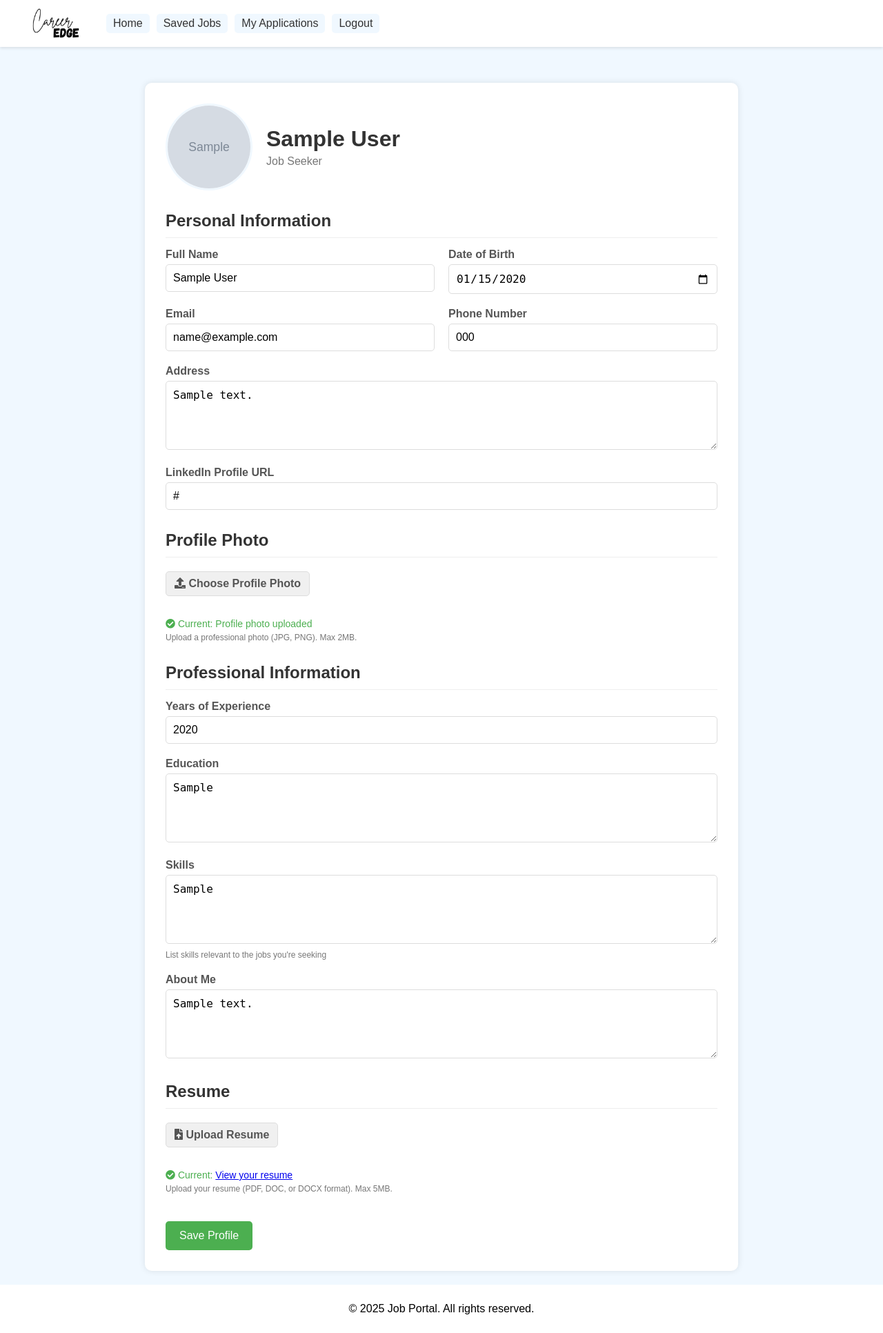
After one commit to VaishnaviRaoB/Career_Edge, a Django app: page /seeker/profile/ in a window 1280 px wide. The commit adds this page. Shown: the whole page at 69% size. Run offline with Django 3.2, Linux system fonts and the light colour scheme; a user stored in the database is signed in; tables that the repository leaves empty hold one stand-in row (values such as "Sample post"); grey boxes marked "Sample" are stand-in pictures; one stand-in notice (Sample message) is shown.

Commit message:
seeker profile page

```diff
--- a/Career_edge/career_edge/forms.py
+++ b/Career_edge/career_edge/forms.py
@@ -2,7 +2,7 @@
 
 from django import forms
 from django.contrib.auth.models import User
-from .models import Job, JobApplication, UserProfile, JobProvider
+from .models import Job, JobApplication, UserProfile, JobProvider, JobSeeker
 
 from django import forms
 from .models import Job# forms.py
@@ -73,6 +73,7 @@ class UserRegistrationForm(forms.ModelForm):
         if commit:
             user.save()
         return user
+
 class SeekerRegistrationForm(forms.ModelForm):
     password = forms.CharField(label='Password', widget=forms.PasswordInput)
     confirm_password = forms.CharField(label='Confirm Password', widget=forms.PasswordInput)
@@ -131,3 +132,16 @@ class EditCompanyProfileForm(forms.ModelForm):
     class Meta:
         model = JobProvider
         fields = ['company_name', 'company_description', 'contact_email', 'website', 'logo']
+
+class JobSeekerProfileForm(forms.ModelForm):
+    class Meta:
+        model = JobSeeker
+        fields = ['full_name', 'email', 'phone', 'address', 'education',
+                  'experience_years', 'skills', 'resume', 'profile_picture',
+                  'linkedin', 'about_me', 'date_of_birth']
+        widgets = {
+            'date_of_birth': forms.DateInput(attrs={'type': 'date'}),
+            'skills': forms.Textarea(attrs={'placeholder': 'Enter your skills separated by commas (e.g., Python, JavaScript, Project Management)'}),
+            'education': forms.Textarea(attrs={'placeholder': 'Describe your education background'}),
+            'about_me': forms.Textarea(attrs={'placeholder': 'Write a short bio about yourself'}),
+        }
--- a/Career_edge/career_edge/urls.py
+++ b/Career_edge/career_edge/urls.py
@@ -31,6 +31,7 @@ urlpatterns = [
     path('job/bookmark/<int:job_id>/', views.toggle_bookmark, name='toggle_bookmark'),
 path('saved-jobs/', views.saved_jobs, name='saved_jobs'),
 path('jobs/edit/<int:job_id>/', views.edit_job, name='edit_job'),
+path('seeker/profile/', views.seeker_profile, name='seeker_profile'),
 ]
 if settings.DEBUG:
     urlpatterns += static(settings.MEDIA_URL, document_root=settings.MEDIA_ROOT)
--- a/Career_edge/career_edge/views.py
+++ b/Career_edge/career_edge/views.py
@@ -12,7 +12,7 @@ from django.utils.dateparse import parse_date
 from django.core.validators import URLValidator
 from django.core.exceptions import ValidationError
 from .models import UserProfile, JobSeeker, JobProvider,SavedJob
-from .forms import JobForm
+from .forms import JobForm,JobSeekerProfileForm
 import re
 from django.db.models import Q
 from django.db import models
@@ -79,7 +79,7 @@ def user_register_seeker(request):
         JobSeeker.objects.create(
     user_profile=profile,
     full_name=username,  # default placeholder
-    skills='Not provided yet',   # default placeholder
+    skills='',   # default placeholder
     experience_years=None        # okay to leave empty
 )
 
@@ -87,7 +87,40 @@ def user_register_seeker(request):
 
     return render(request, 'register_seeker.html')
 
+@login_required
+def seeker_profile(request):
+    try:
+        # Get the user's profile
+        user_profile = UserProfile.objects.get(user=request.user)
 
+        # Check if the user is a seeker
+        if user_profile.role != 'seeker':
+            messages.error(request, "Access denied. This page is for job seekers only.")
+            return redirect('user_login')
+
+        # Get or create the job seeker profile
+        job_seeker, created = JobSeeker.objects.get_or_create(
+            user_profile=user_profile,
+            defaults={
+                'full_name': request.user.username,
+                'skills': 'Not provided yet'
+            }
+        )
+
+        if request.method == 'POST':
+            form = JobSeekerProfileForm(request.POST, request.FILES, instance=job_seeker)
+            if form.is_valid():
+                form.save()
+                messages.success(request, "Your profile has been updated successfully!")
+                return redirect('seeker_profile')
+        else:
+            form = JobSeekerProfileForm(instance=job_seeker)
+
+        return render(request, 'seeker_profile.html', {'form': form, 'job_seeker': job_seeker})
+
+    except Exception as e:
+        messages.error(request, f"An error occurred: {str(e)}")
+        return redirect('seeker_dashboard')
 def user_register_provider(request):
     if request.method == 'POST':
         username = request.POST.get('username')
--- a/Career_edge/templates/edit_company_profile.html
+++ b/Career_edge/templates/edit_company_profile.html
@@ -3,7 +3,7 @@
 <html lang="en">
 <head>
     <meta charset="UTF-8">
-    <title>Edit Company Profile</title>
+    <title>Provider Profile</title>
     <link rel="stylesheet" href="{% static 'css/style.css' %}"> <!-- If you want to separate CSS -->
     <style>
         body {
@@ -167,7 +167,7 @@
 {% endif %}
     <main>
         <div class="form-container">
-            <h2>Edit Company Profile</h2>
+            <h2>Edit Profile</h2>
             <form method="post" enctype="multipart/form-data">
     {% csrf_token %}
 
--- a/Career_edge/templates/provider_dashboard.html
+++ b/Career_edge/templates/provider_dashboard.html
@@ -178,7 +178,7 @@
                 <ul>
                     <li><a href="{% url 'provider_dashboard' %}">Home</a></li>
                     <li><a href="{% url 'user_logout' %}">Logout</a></li>
-                    <a href="{% url 'edit_company_profile' %}" class="nav-button">Edit Profile</a>
+                    <li><a href="{% url 'edit_company_profile' %}">Edit Profile</a></li>
                 </ul>
             </nav>
         </div>
--- a/Career_edge/templates/seeker_dashboard.html
+++ b/Career_edge/templates/seeker_dashboard.html
@@ -289,6 +289,8 @@
                 <li><a href="{% url 'saved_jobs' %}">Saved Jobs</a></li>
                 <li><a href="{% url 'my_applications' %}">My Applications</a></li>
                 <li><a href="{% url 'user_logout' %}">Logout</a></li>
+                <li><a href="{% url 'seeker_profile' %}" >Profile</a></li>
+
             </ul>
         </nav>
     </div>
--- /dev/null
+++ b/Career_edge/templates/seeker_profile.html
@@ -0,0 +1,474 @@
+{% load static %}
+<!DOCTYPE html>
+<html lang="en">
+<head>
+    <meta charset="UTF-8">
+    <title>My Profile - Job Seeker</title>
+    <link rel="stylesheet" href="https://cdnjs.cloudflare.com/ajax/libs/font-awesome/5.15.4/css/all.min.css">
+    <style>
+        body {
+            font-family: Arial, sans-serif;
+            margin: 0;
+            padding: 0;
+            background-color: #f0f8ff;
+            display: flex;
+            flex-direction: column;
+            min-height: 100vh;
+        }
+
+        header {
+            background-color: #ffffff;
+            padding: 10px;
+            display: flex;
+            justify-content: space-between;
+            align-items: center;
+            box-shadow: 0 2px 4px rgba(0, 0, 0, 0.1);
+        }
+
+        .logo {
+            display: flex;
+            align-items: center;
+        }
+
+        .logo span {
+            font-size: 24px;
+            margin-right: 20px;
+            color: #333;
+        }
+
+        nav ul {
+            list-style-type: none;
+            padding: 0;
+            margin: 0;
+            display: flex;
+        }
+
+        nav ul li {
+            margin-right: 10px;
+            background-color: #f0f8ff;
+            padding: 5px 10px;
+            border-radius: 5px;
+        }
+
+        nav ul li a {
+            text-decoration: none;
+            color: #333;
+        }
+
+        nav ul li a:hover {
+            text-decoration: underline;
+        }
+
+        main {
+            flex: 1;
+            padding: 20px;
+            display: flex;
+            justify-content: center;
+            align-items: flex-start;
+        }
+
+        .profile-container {
+            background-color: #fff;
+            border-radius: 10px;
+            box-shadow: 0 0 10px rgba(0, 0, 0, 0.1);
+            padding: 30px;
+            width: 100%;
+            max-width: 800px;
+        }
+
+        .profile-header {
+            display: flex;
+            align-items: center;
+            margin-bottom: 30px;
+        }
+
+        .profile-picture {
+            width: 120px;
+            height: 120px;
+            border-radius: 50%;
+            object-fit: cover;
+            border: 3px solid #f0f8ff;
+            margin-right: 20px;
+        }
+
+        .profile-default-picture {
+            width: 120px;
+            height: 120px;
+            border-radius: 50%;
+            background-color: #e0e0e0;
+            display: flex;
+            justify-content: center;
+            align-items: center;
+            margin-right: 20px;
+        }
+
+        .profile-default-picture i {
+            font-size: 50px;
+            color: #999;
+        }
+
+        .profile-title h1 {
+            margin: 0;
+            color: #333;
+        }
+
+        .profile-title p {
+            margin: 5px 0 0;
+            color: #777;
+        }
+
+        .profile-form {
+            margin-top: 20px;
+        }
+
+        .form-group {
+            margin-bottom: 20px;
+        }
+
+        .form-group label {
+            display: block;
+            margin-bottom: 5px;
+            font-weight: bold;
+            color: #555;
+        }
+
+        .form-control {
+            width: 100%;
+            padding: 10px;
+            border: 1px solid #ddd;
+            border-radius: 5px;
+            font-size: 16px;
+            box-sizing: border-box;
+        }
+
+        textarea.form-control {
+            min-height: 100px;
+            resize: vertical;
+        }
+
+        .submit-btn {
+            background-color: #4CAF50;
+            color: white;
+            border: none;
+            padding: 12px 20px;
+            border-radius: 5px;
+            cursor: pointer;
+            font-size: 16px;
+            margin-top: 10px;
+        }
+
+        .submit-btn:hover {
+            background-color: #45a049;
+        }
+
+        .profile-section {
+            margin-bottom: 30px;
+        }
+
+        .profile-section h2 {
+            color: #333;
+            border-bottom: 1px solid #eee;
+            padding-bottom: 10px;
+            margin-bottom: 15px;
+        }
+
+        footer {
+            background-color: #ffffff;
+            padding: 10px;
+            text-align: center;
+        }
+
+        .logo1 {
+            width: 5rem;
+            height: 3rem;
+            margin-left: 2rem;
+            margin-right: 2rem;
+        }
+
+        /* Message Box Styles */
+        .messages-container {
+            max-width: 800px;
+            width: 100%;
+            margin: 1rem auto;
+        }
+
+        .message-box {
+            padding: 10px;
+            margin-bottom: 10px;
+            border-radius: 5px;
+            color: #155724;
+            border: 1px solid;
+        }
+
+        .message-box.success {
+            background-color: #d4edda;
+            border-color: #c3e6cb;
+        }
+
+        .message-box.error {
+            background-color: #f8d7da;
+            border-color: #f5c6cb;
+            color: #721c24;
+        }
+
+        .message-box.info {
+            background-color: #cce5ff;
+            border-color: #b8daff;
+        }
+
+        .help-text {
+            color: #777;
+            font-size: 12px;
+            margin-top: 5px;
+        }
+
+        /* Two columns for form layout */
+        .form-row {
+            display: flex;
+            flex-wrap: wrap;
+            margin-right: -10px;
+            margin-left: -10px;
+        }
+
+        .form-column {
+            flex: 0 0 50%;
+            max-width: 50%;
+            padding: 0 10px;
+            box-sizing: border-box;
+        }
+
+        /* Responsive */
+        @media (max-width: 768px) {
+            .form-column {
+                flex: 0 0 100%;
+                max-width: 100%;
+            }
+
+            .profile-header {
+                flex-direction: column;
+                text-align: center;
+            }
+
+            .profile-picture, .profile-default-picture {
+                margin-right: 0;
+                margin-bottom: 20px;
+            }
+        }
+
+        .file-input-container {
+            position: relative;
+            overflow: hidden;
+            display: inline-block;
+        }
+
+        .file-input-label {
+            background-color: #f0f0f0;
+            color: #333;
+            padding: 8px 12px;
+            border-radius: 5px;
+            cursor: pointer;
+            display: inline-block;
+            margin-top: 5px;
+            border: 1px solid #ddd;
+        }
+
+        .file-input-container input[type="file"] {
+            position: absolute;
+            left: 0;
+            top: 0;
+            opacity: 0;
+            cursor: pointer;
+        }
+
+        .file-name {
+            margin-left: 10px;
+            font-size: 14px;
+            color: #555;
+        }
+
+        .current-file {
+            margin-top: 5px;
+            font-size: 14px;
+            color: #4CAF50;
+        }
+    </style>
+</head>
+<body>
+    <header>
+        <div class="logo">
+            <img src="{% static 'images/logo.png' %}" alt="Welcome Image" class="logo1">
+            <nav>
+                <ul>
+                    <li><a href="{% url 'seeker_dashboard' %}">Home</a></li>
+                    <li><a href="{% url 'saved_jobs' %}">Saved Jobs</a></li>
+                    <li><a href="{% url 'my_applications' %}">My Applications</a></li>
+                    <li><a href="{% url 'user_logout' %}">Logout</a></li>
+                </ul>
+            </nav>
+        </div>
+    </header>
+
+    {% if messages %}
+    <div class="messages-container">
+        {% for message in messages %}
+            <div class="message-box {{ message.tags }}">
+                {{ message }}
+            </div>
+        {% endfor %}
+    </div>
+    {% endif %}
+
+    <main>
+        <div class="profile-container">
+            <div class="profile-header">
+                {% if job_seeker.profile_picture %}
+                    <img src="{{ job_seeker.profile_picture.url }}" alt="Profile Picture" class="profile-picture">
+                {% else %}
+                    <div class="profile-default-picture">
+                        <i class="fas fa-user"></i>
+                    </div>
+                {% endif %}
+                <div class="profile-title">
+                    <h1>{{ job_seeker.full_name }}</h1>
+                    <p>Job Seeker</p>
+                </div>
+            </div>
+
+            <form method="post" enctype="multipart/form-data" class="profile-form">
+                {% csrf_token %}
+
+                <div class="profile-section">
+                    <h2>Personal Information</h2>
+
+                    <div class="form-row">
+                        <div class="form-column">
+                            <div class="form-group">
+                                <label for="id_full_name">Full Name</label>
+                                <input type="text" name="full_name" value="{{ form.full_name.value|default:'' }}" class="form-control" id="id_full_name" required>
+                            </div>
+                        </div>
+
+                        <div class="form-column">
+                            <div class="form-group">
+                                <label for="id_date_of_birth">Date of Birth</label>
+                                <input type="date" name="date_of_birth" value="{{ form.date_of_birth.value|date:'Y-m-d' }}" class="form-control" id="id_date_of_birth">
+                            </div>
+                        </div>
+                    </div>
+
+                    <div class="form-row">
+                        <div class="form-column">
+                            <div class="form-group">
+                                <label for="id_email">Email</label>
+                                <input type="email" name="email" value="{{ form.email.value|default:'' }}" class="form-control" id="id_email">
+                            </div>
+                        </div>
+
+                        <div class="form-column">
+                            <div class="form-group">
+                                <label for="id_phone">Phone Number</label>
+                                <input type="text" name="phone" value="{{ form.phone.value|default:'' }}" class="form-control" id="id_phone">
+                            </div>
+                        </div>
+                    </div>
+
+                    <div class="form-group">
+                        <label for="id_address">Address</label>
+                        <textarea name="address" class="form-control" id="id_address">{{ form.address.value|default:'' }}</textarea>
+                    </div>
+
+                    <div class="form-group">
+                        <label for="id_linkedin">LinkedIn Profile URL</label>
+                        <input type="url" name="linkedin" value="{{ form.linkedin.value|default:'' }}" class="form-control" id="id_linkedin">
+                    </div>
+                </div>
+
+                <div class="profile-section">
+                    <h2>Profile Photo</h2>
+                    <div class="form-group">
+                        <div class="file-input-container">
+                            <label for="id_profile_picture" class="file-input-label">
+                                <i class="fas fa-upload"></i> Choose Profile Photo
+                            </label>
+                            <input type="file" name="profile_picture" id="id_profile_picture" accept="image/*" onchange="updateFileName(this, 'profileFileName')">
+                            <span id="profileFileName" class="file-name"></span>
+                        </div>
+                        {% if job_seeker.profile_picture %}
+                            <div class="current-file">
+                                <i class="fas fa-check-circle"></i> Current: Profile photo uploaded
+                            </div>
+                        {% endif %}
+                        <p class="help-text">Upload a professional photo (JPG, PNG). Max 2MB.</p>
+                    </div>
+                </div>
+
+                <div class="profile-section">
+                    <h2>Professional Information</h2>
+
+                    <div class="form-group">
+                        <label for="id_experience_years">Years of Experience</label>
+                        <input type="number" name="experience_years" value="{{ form.experience_years.value|default:'' }}" class="form-control" id="id_experience_years" min="0">
+                    </div>
+
+                    <div class="form-group">
+                        <label for="id_education">Education</label>
+                        <textarea name="education" class="form-control" id="id_education" placeholder="Describe your education background (degrees, institutions, years)">{{ form.education.value|default:'' }}</textarea>
+                    </div>
+
+                    <div class="form-group">
+                        <label for="id_skills">Skills</label>
+                        <textarea name="skills" class="form-control" id="id_skills" placeholder="Enter your skills separated by commas (e.g., Python, JavaScript, Project Management)">{{ form.skills.value|default:'' }}</textarea>
+                        <p class="help-text">List skills relevant to the jobs you're seeking</p>
+                    </div>
+
+                    <div class="form-group">
+                        <label for="id_about_me">About Me</label>
+                        <textarea name="about_me" class="form-control" id="id_about_me" placeholder="Write a short bio about yourself, your career goals, and what you're looking for">{{ form.about_me.value|default:'' }}</textarea>
+                    </div>
+                </div>
+
+                <div class="profile-section">
+                    <h2>Resume</h2>
+                    <div class="form-group">
+                        <div class="file-input-container">
+                            <label for="id_resume" class="file-input-label">
+                                <i class="fas fa-file-upload"></i> Upload Resume
+                            </label>
+                            <input type="file" name="resume" id="id_resume" accept=".pdf,.doc,.docx" onchange="updateFileName(this, 'resumeFileName')">
+                            <span id="resumeFileName" class="file-name"></span>
+                        </div>
+                        {% if job_seeker.resume %}
+                            <div class="current-file">
+                                <i class="fas fa-check-circle"></i> Current: <a href="{{ job_seeker.resume.url }}" target="_blank">View your resume</a>
+                            </div>
+                        {% endif %}
+                        <p class="help-text">Upload your resume (PDF, DOC, or DOCX format). Max 5MB.</p>
+                    </div>
+                </div>
+
+                <button type="submit" class="submit-btn">Save Profile</button>
+            </form>
+        </div>
+    </main>
+
+    <footer>
+        <p>&copy; 2025 Job Portal. All rights reserved.</p>
+    </footer>
+
+    <script>
+        // Auto-hide messages after 5 seconds
+        setTimeout(function() {
+            const messageElements = document.querySelectorAll('.message-box');
+            messageElements.forEach(function(element) {
+                element.style.display = 'none';
+            });
+        }, 5000);
+
+        // Update file name display when file is selected
+        function updateFileName(input, elementId) {
+            const fileName = input.files[0] ? input.files[0].name : '';
+            document.getElementById(elementId).textContent = fileName;
+        }
+    </script>
+</body>
+</html>
```
Also changed, not shown: Career_edge/career_edge/models.py (+10 -1 lines), Career_edge/career_edge/migrations/0032_auto_20250410_1123.py (added), Career_edge/media/profile_pics/WIN_20240515_14_53_23_Pro.jpg (added), Career_edge/media/profile_pics/WIN_20240515_14_53_23_Pro_8nqffEq.jpg (added), 2 other files.
